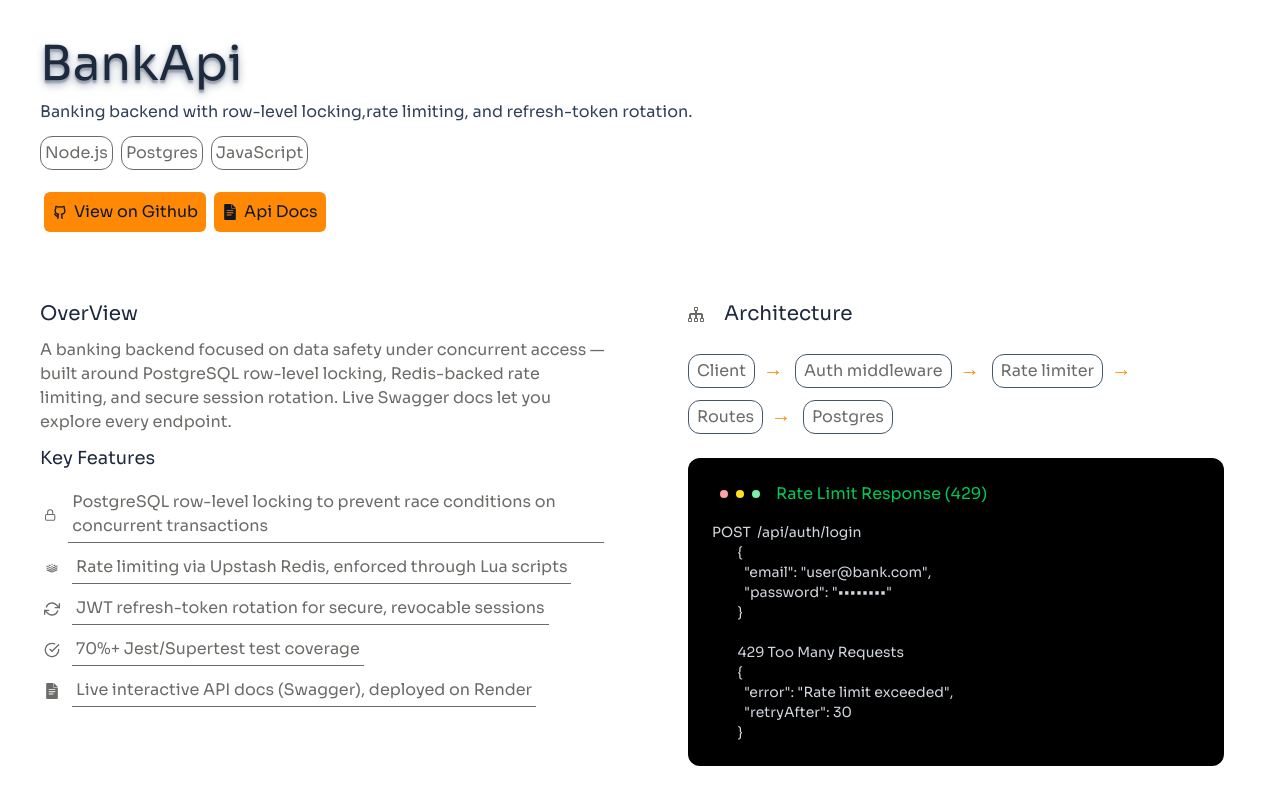
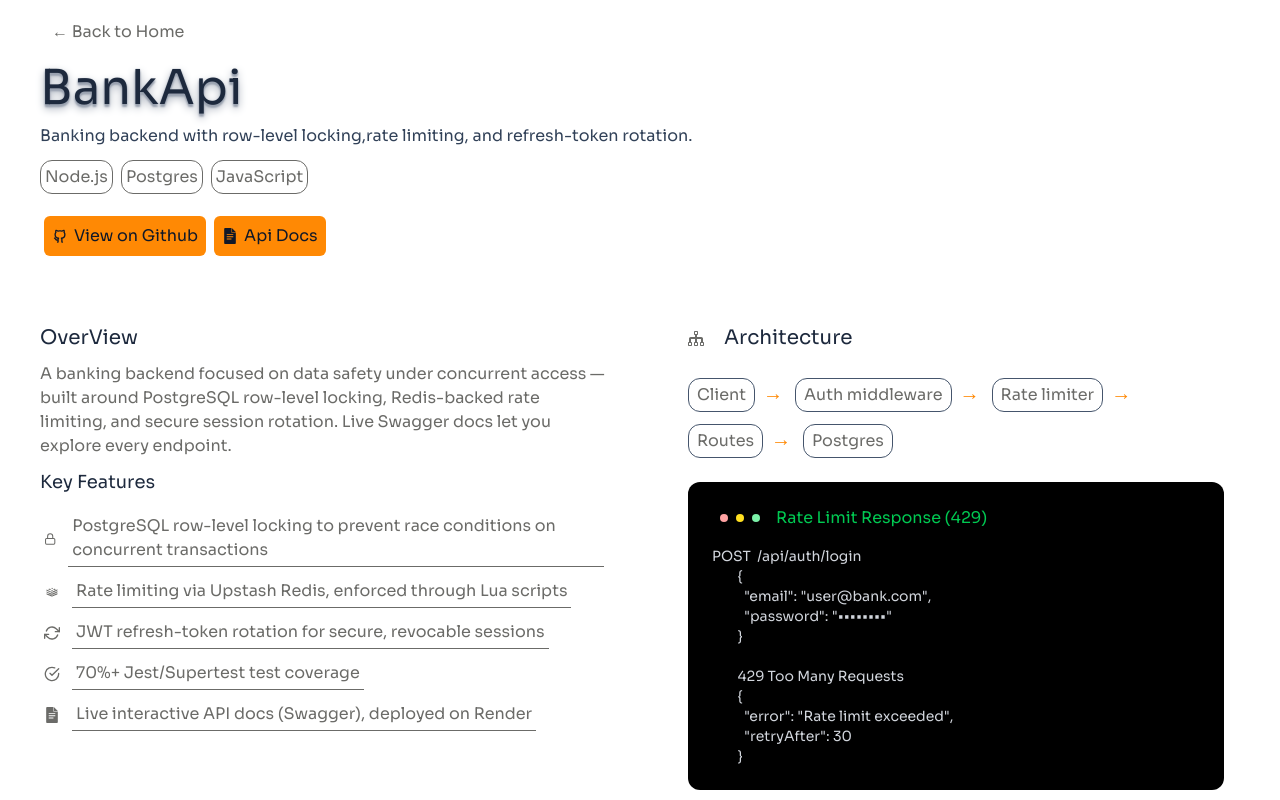
Before and after one commit to AshishResolute/portfolio, a React app: page /project/bankapi in a window 1280 px wide. Shown: the top 800 px of the page. Built offline with nearby package versions, Linux system fonts and the light colour scheme; the HTML template or start-up script is replaced by a standard one.

Commit message:
Final commit before merging to main

```diff
--- a/src/components/ProjectDetailPage.jsx
+++ b/src/components/ProjectDetailPage.jsx
@@ -1,12 +1,16 @@
 import { projects } from "../data/projects.data.js";
 import { useParams } from "react-router";
 import { ImTree } from "react-icons/im";
-
+import { Link } from "react-router";
 export const ProjectDetailPage = () => {
   const { slug } = useParams();
   const data = projects.find(({ title }) => title.toLowerCase() === slug);
   return (
     <div className="font-sora p-5 text-[#6b6b68] ">
+      <Link to="/" className="p-8">
+        {" "}
+        ← Back to Home
+      </Link>
       <ProjectPageHeader
         title={data.title}
         description={data.description}
```
